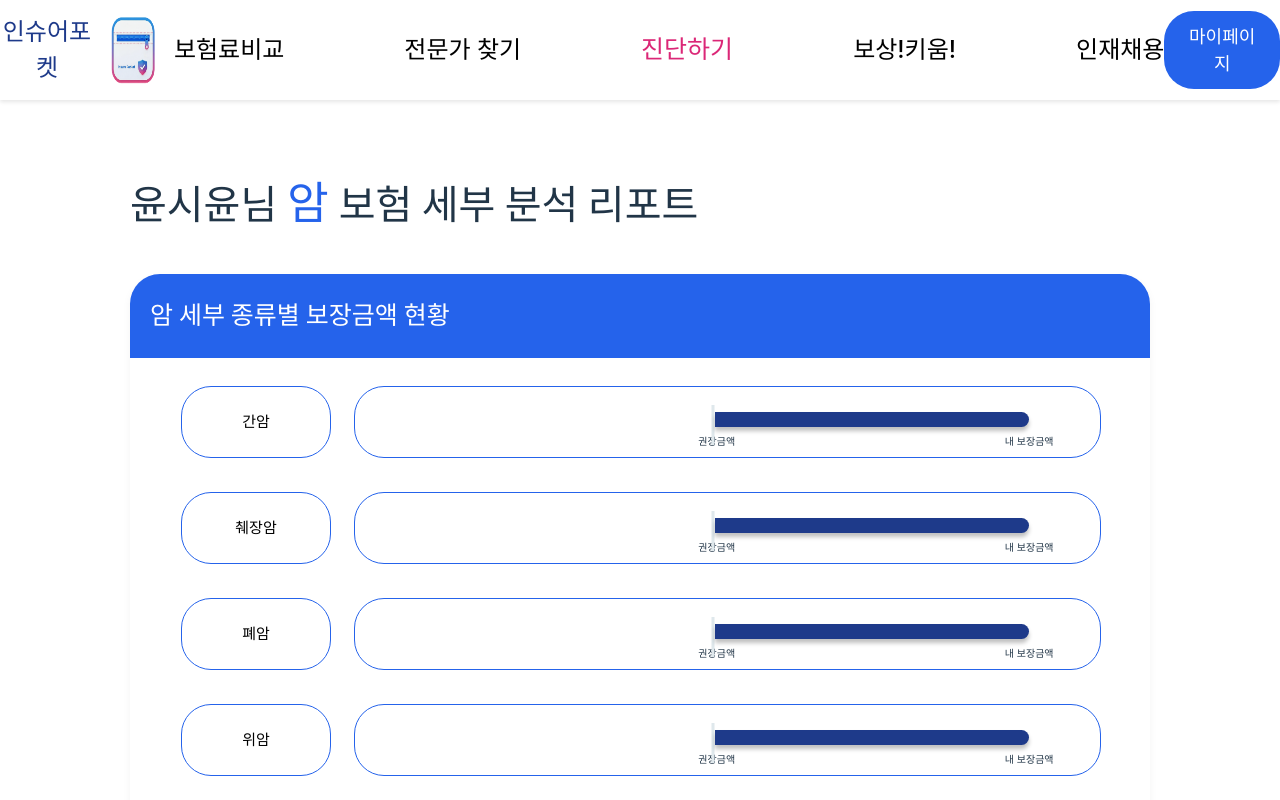
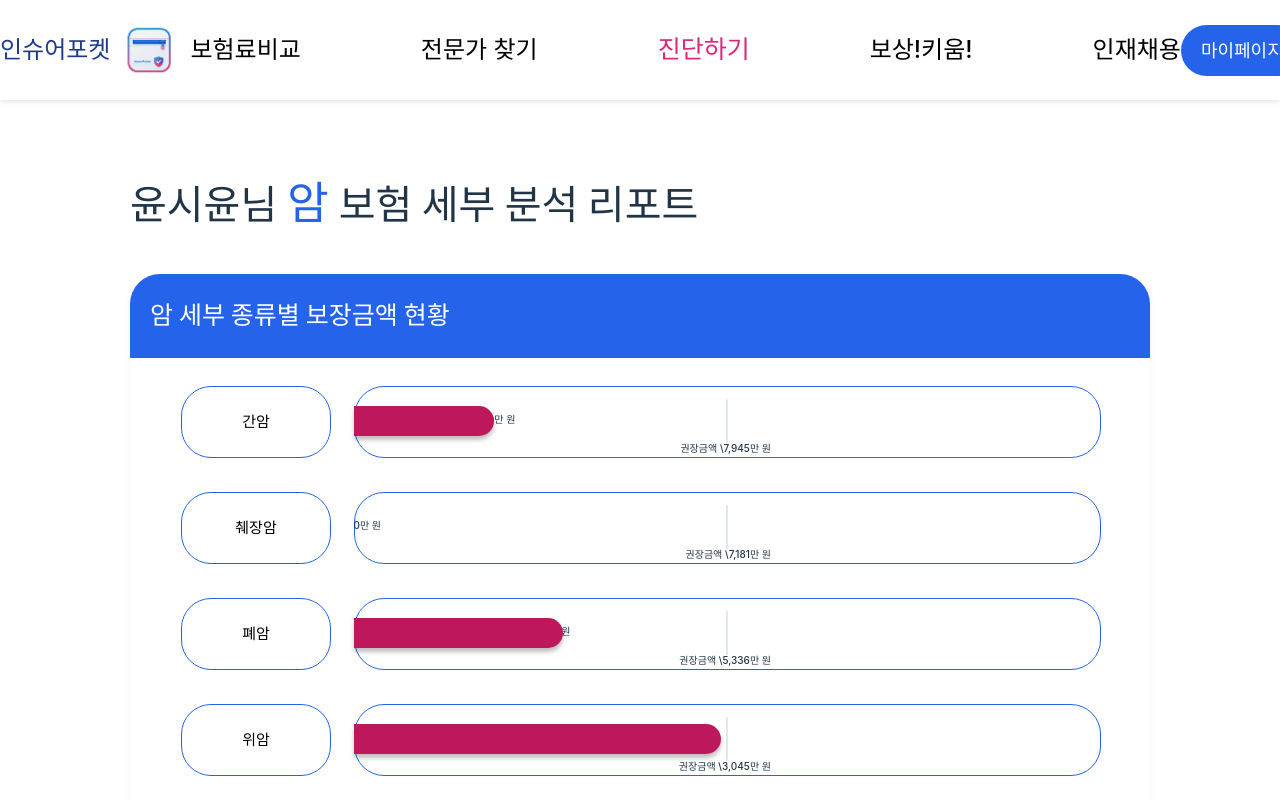
Before and after one commit to nenen2ya/insure-pocket, a React (Vite) app: page /subreport in a window 1280 px wide. Shown: the top 800 px of the page. Built offline with nearby package versions, Linux system fonts and the light colour scheme.

Commit message:
modify cancergraph

```diff
--- a/src/components/CancerGraph.tsx
+++ b/src/components/CancerGraph.tsx
@@ -1,14 +1,43 @@
 import React from 'react';
 
+import { dummyCancerData } from '../data/dummy_cancergraph';
+
 interface CancerGraphProps {
-  subtype: any; // 암 세부분류
+    subtype: string; // 암 세부분류
+    recommended_coverage: number;
+    coverage_amount: number;
 }
 
-const CancerGraph: React.FC<CancerGraphProps> = ({ subtype }) => {
+const CancerGraph: React.FC<CancerGraphProps> = ({
+    subtype,
+    recommended_coverage,
+    coverage_amount
+}) => {
+    const data = dummyCancerData;
+
     return (
-        <div style={{ width: 918, height: 70, position: 'relative', margin: '8px 0', overflow: 'visible'}}>
+        <div style={{
+            width: 918,
+            height: 70,
+            position: 'relative',
+            margin: '8px 0',
+            overflow: 'visible',
+            display:"flex",
+            flexDirection:"row",
+            alignItems:"center",
+            }}>
         {/* 바 영역 박스 */}
-        <div style={{ width: 745.49, height: 70, left: 172.51, top: 0, position: 'absolute' }}>
+        <div style={{
+            width: 745.49,
+            height: 70,
+            left: 172.51,
+            top: 0,
+            position: 'relative',
+            display:"flex",
+            alignItems:"center",
+            // border:"2px solid black"
+            }}>
+
             <div
             style={{
                 width: '100%',
@@ -16,70 +45,86 @@ const CancerGraph: React.FC<CancerGraphProps> = ({ subtype }) => {
                 left: 0,
                 top: 0,
                 position: 'absolute',
+
                 background: 'white',
                 borderRadius: 30,
                 border: '1px #2563EB solid',
             }}
             />
+
+
+            {/* 값/라벨/바 */}
+            <div style={{
+                width: "100%",
+                height: 43.51,
+                position: 'relative',
+                // border:"2px solid black"
+                }}
+            >
+                <div
+                style={{
+                    position: 'absolute',
+                    right:"44%",
+                    top:"96%",
+                    textAlign: 'center',
+                    fontSize: 10,
+                    fontWeight: 500,
+                    transition:"left 0.3s ease"
+                }}
+                >
+                권장금액 \{recommended_coverage.toLocaleString()}만 원
                 </div>
 
-        {/* 값/라벨/바 */}
-        <div style={{ width: 359.4, height: 43.51, left: 488.78, top: 17.03, position: 'absolute' }}>
                 <div
                     style={{
-                width: 74.47,
-                height: 6.69,
-                left: 9.71,
-                top: 30.82,
                         position: 'absolute',
+                        left: `${(coverage_amount / recommended_coverage) * 40}%`,
+                        top: "30%",
                         textAlign: 'center',
                         fontSize: 10,
-                fontWeight: 400,
-                wordWrap: 'break-word',
-            }}
-            >
-            권장금액
+                        fontWeight: 500,
+                        whiteSpace: "nowrap",
+                        transition:"left 0.3s ease"
+                    }}>
+                    {coverage_amount.toLocaleString()}만 원
                 </div>
-            <div
-            style={{
-                width: 97.13,
-                height: 6.69,
-                left: 310.83,
-                top: 30.82,
-                position: 'absolute',
-                textAlign: 'center',
-                fontSize: 10,
-                fontWeight: 400,
-                wordWrap: 'break-word',
-            }}
-            >
-            내 보장금액
-            </div>
+
+                <div style={{
+                    position:"relative",
+                    width:"100%",
+                    height:"100%",
+                }}>
                     {/* y축 */}
                     <div style={{
                     position: "absolute",
-            width: 3,
-            height: 40,
-            top: "50%",
-            left: "12%",
-            transform:"translate(-50%,-50%)",
-            backgroundColor:"#DFE8EC"
+                    width: 2,
+                    height: "100%",
+                    left: "50%",
+                    top:"50%",
+                    transform:"translateY(-50%)",
+                    zIndex:2, //y축으로 설정
+                    background:"#DFE8EC"
                     }}
-            ></div>
-            {/* 그래프 */}
+                    />
+
                     <div
                     style={{
-                width: 314.07,
-                height: 15.3,
-                left: 45.33,
-                top: 8.61,
-                position: 'absolute',
-                background: '#1E3A8A',
+                        position: "absolute",
+                        left: 0,
+                        marginLeft:"0px",
+                        width: `${((coverage_amount)/(recommended_coverage*2))*100}%`,
+                        height: 30,
+                        top: "50%",
+                        transform:"translateY(-50%)",
+                        background: recommended_coverage<coverage_amount? '#1E3A8A':"#BE185D",
                         boxShadow: '0px 4px 4px rgba(0, 0, 0, 0.25)',
                         borderTopRightRadius: 20,
                         borderBottomRightRadius: 20,
+                        transition: "width 0.3s ease"
                     }}
                     />
+                </div>
+            </div>
         </div>
 
         {/* 좌측 라벨 박스 */}
--- a/src/components/TopBanner.tsx
+++ b/src/components/TopBanner.tsx
@@ -30,7 +30,7 @@ const TopBanner: React.FC = () => {
   return (
     <header style={bannerStyle}>
       <Link to="/" style={{ display: "flex",  }}>
-        <h2 style={{color:"#1E3A8A", fontWeight:"700px", display:"flex", alignSelf:"center"}}>인슈어포켓</h2>
+        <h2 style={{color:"#1E3A8A", fontWeight:"700px", display:"flex", alignSelf:"center", whiteSpace:"nowrap"}}>인슈어포켓</h2>
         <img src={logo} alt="로고" style={{ width: "80px" }} />
       </Link>
 
@@ -70,7 +70,8 @@ const TopBanner: React.FC = () => {
           paddingBottom:12,
           borderRadius:30,
           fontWeight:"400",
-          fontSize:"18px"
+          fontSize:"18px",
+          whiteSpace:"nowrap"
         }}>
           마이페이지
         </Link>
--- /dev/null
+++ b/src/data/dummy_cancergraph.ts
@@ -0,0 +1,50 @@
+export const dummyCancerData = {
+    user_id: 4,
+    user_name: "윤시윤",
+    category_id: 1, //카테고리 아이디: 암
+    results: [
+        {
+            subcategory_id: 1,
+            subcategory_name: "간암",
+            recommended_coverage: 7945, //권장금액
+            coverage_amount: 3000 //내 보장금액
+        },
+        {
+            subcategory_id: 2,
+            subcategory_name: "췌장암",
+            recommended_coverage: 7181, //권장금액
+            coverage_amubcategory_id: 1,
+            sount: 3000 //내 보장금액
+        },
+        {
+            subcategory_id: 3,
+            subcategory_name: "폐암",
+            recommended_coverage: 5336, //권장금액
+            coverage_amount: 3000 //내 보장금액
+        },
+        {
+            subcategory_id: 4,
+            subcategory_name: "위암",
+            recommended_coverage: 3045, //권장금액
+            coverage_amount: 3000 //내 보장금액
+        },
+        {
+            subcategory_id: 5,
+            subcategory_name: "대장암",
+            recommended_coverage: 2727, //권장금액
+            coverage_amount: 3000 //내 보장금액
+        },
+        {
+            subcategory_id: 6,
+            subcategory_name: "유방암",
+            recommended_coverage: 1567, //권장금액
+            coverage_amount: 900 //내 보장금액
+        },
+        {
+            subcategory_id: 7,
+            subcategory_name: "갑상선암",
+            recommended_coverage: 998, //권장금액
+            coverage_amount: 300 //내 보장금액
+        },
+    ]
+}
--- a/src/data/dummy_products.ts
+++ b/src/data/dummy_products.ts
@@ -7,7 +7,8 @@ import lotte from "../assets/img/company/lotte.png";
 export const dummyRecommedData = {
     user_id: 4,
     user_name:"윤시윤",
-    id:1,
+    category_id: 1, //암
+    category_name: "암",
     recommend_products :[
         {
             company_id:1,
--- a/src/pages/SubReport.tsx
+++ b/src/pages/SubReport.tsx
@@ -4,9 +4,11 @@ import RecommendCard from "../components/RecommendCard"
 import CancerGraph from "../components/CancerGraph";
 
 import {dummyRecommedData} from "../data/dummy_products";
+import { dummyCancerData } from "../data/dummy_cancergraph";
 
 const SubReport: React.FC = () => {
-    const data = dummyRecommedData;
+    const data1 = dummyRecommedData;
+    const data2 = dummyCancerData;
     const subtypes = ["간암", "췌장암", "폐암", "위암", "대장암", "유방암", "갑상선암"];
 
     return (
@@ -17,8 +19,8 @@ const SubReport: React.FC = () => {
             alignItems:"baseline",
             gap: 10
             }}>
-            <h2 style={{fontSize:40}}>{data.user_name}님</h2>
-            <h2 style={{color:"#2563EB", fontSize:45}}>암</h2>
+            <h2 style={{fontSize:40}}>{data1.user_name}님</h2>
+            <h2 style={{color:"#2563EB", fontSize:45}}>{data1.category_name}</h2>
             <h2 style={{fontSize:40}}>보험 세부 분석 리포트</h2>
         </div>
         <div style={{
@@ -27,7 +29,7 @@ const SubReport: React.FC = () => {
         gap:"20px",
         justifyContent:'center'
         }}>
-            <ReportCard title="암 세부 종류별 보장금액 현황" width="100%" height="fit-content">
+            <ReportCard title= {`${data1.category_name} 세부 종류별 보장금액 현황`} width="100%" height="fit-content">
                 <div style ={{
                     width:"980px",
                     height:"fit-content",
@@ -39,13 +41,18 @@ const SubReport: React.FC = () => {
                     }}
                 >
                     {subtypes.map((subtype,i) => (
-                        <CancerGraph key={i} subtype={subtype}></CancerGraph>
+                        <CancerGraph
+                        key={i} subtype={subtype}
+                        recommended_coverage={data2.results[i].recommended_coverage ?? 0}
+                        coverage_amount={data2.results[i].coverage_amount ?? 0}>
+                        </CancerGraph>
                     ))
                     }
                 </div>
             </ReportCard>
+
             <ReportCard title="맞춤형 상품 추천" width="980px" height="100%">
-                {data.recommend_products.map((product)=>(
+                {data1.recommend_products.map((product)=>(
                     <RecommendCard
                     key = {product.product_id}
                     imgSrc={product.company_img}
```
Lines whose indentation alone changed are shown as unchanged.
